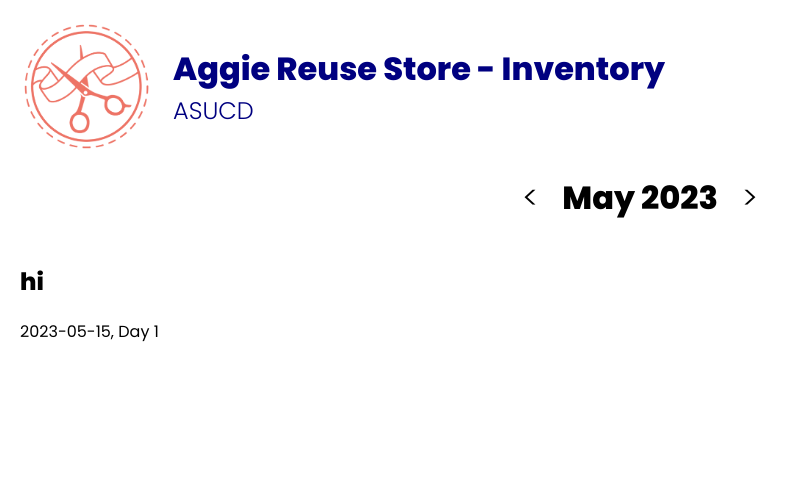
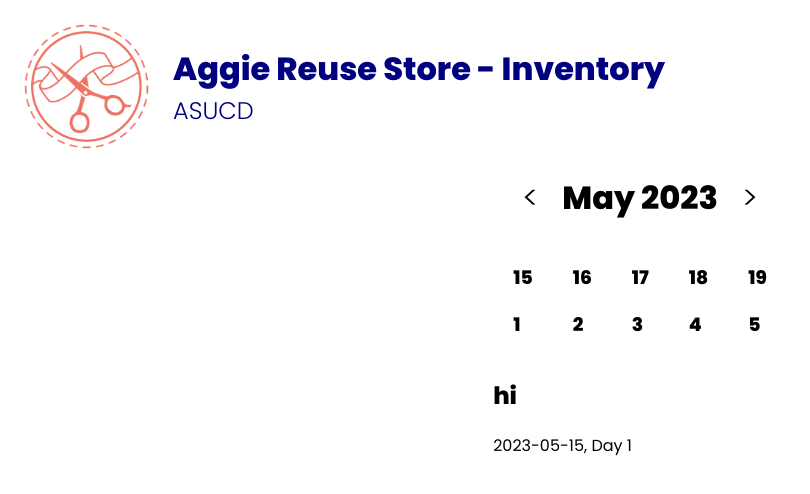
Before and after one commit to maggiemah/aggie-reuse, a React (Create React App) app in the folder frontend/: page / in a window 1280 px wide. Shown: the top 494 px of the page, without its empty margins (0-810 px from the left). Built offline with nearby package versions, Linux system fonts and the light colour scheme; no server answers; the HTML template or start-up script is replaced by a standard one.

Commit message:
begin date columns in calendar

```diff
--- /dev/null
+++ b/frontend/src/components/calendar/week_range/DateColumn.js
@@ -0,0 +1,12 @@
+import React from 'react';
+import './DateColumn.css';
+
+const DateColumn = ({fullDate}) => {
+	return (
+		<div className='date-container'>
+			<h3>{fullDate.getDate()}</h3>
+			<h3>{fullDate.getDay()}</h3>
+        </div>
+	)
+}
+export default DateColumn;
--- /dev/null
+++ b/frontend/src/components/calendar/week_range/WeekRange.css
@@ -0,0 +1,8 @@
+.week-range {
+	display: flex;
+	flex-direction: row;
+}
+
+.date-column {
+	padding: 0 20px;
+}
--- a/frontend/src/components/calendar/week_range/WeekRange.js
+++ b/frontend/src/components/calendar/week_range/WeekRange.js
@@ -1,14 +1,25 @@
 import React from 'react';
+import DateColumn from './DateColumn';
 import './WeekRange.css';
 
-const WeekRange = () => {
-    const days = ["Mon", "Tue", "Wed", "Thu", "Fri"];
+// pass in the sunday Date object
+const WeekRange = ({ startDate }) => {
+	const arr = []
+	for (let i = 0; i < 5; i++) {
+		let newDate = new Date();
+		newDate.setDate(startDate.getDate() + i);
+		console.log(newDate);
+		arr.push(
+			<div className='date-column'>
+				<DateColumn fullDate={newDate} />
+			</div>
+		);
+	}
+
 	return (
-		<div>
-            for (let i = 0; i < 5; i++) {
-                <></>
-            }
-        </div>
+		<div className='week-range'>
+			{arr}
+		</div>
 	)
 }
 export default WeekRange;
--- /dev/null
+++ b/frontend/src/pages/CalendarView.css
@@ -0,0 +1,6 @@
+.calendar-view {
+	display: flex;
+	flex-direction: column;
+	flex-wrap: wrap;
+	align-content: center;
+}
--- a/frontend/src/pages/CalendarView.js
+++ b/frontend/src/pages/CalendarView.js
@@ -1,6 +1,8 @@
 import { useCallback, useEffect, useRef, useState } from "react";
 import Header from "../components/header/Header";
 import Month from "../components/calendar/month/Month"
+import WeekRange from "../components/calendar/week_range/WeekRange"
+import "./CalendarView.css"
 
 const CalendarView = () => {
 	const [inventory, setInventory] = useState(null); // array of inventory data for specified dates
@@ -21,9 +23,11 @@
 	})
 
 	useEffect(() => {
-		const fetchInventory = async (_dates) => {
-			// const response = await fetch(`http://localhost:4000/api/inventory/${_dates}`);
-			// const json = await response.json();
+		const fetchInventory = async (_date) => {
+			const month = _date.getMonth() + 1;
+			const date = _date.getDate();
+			const response = await fetch(`http://localhost:3000//getitems/${month}%2F${date}_Items`);
+			const json = await response.json();
 
 			const dummyData = [{
 				id: 1,
@@ -39,14 +43,16 @@
 				supplier: "N/A"
 			}];
 
-			// if(response.ok) {
-			// 	setInventory(json);
-			// } else {
+			if(response.ok) {
+				setInventory(json);
+			} else {
 			setInventory(dummyData);
-			console.log(dummyData);
-			// }
+			console.log(inventory);
+			console.log("heelo");
+			}
 		}
-		fetchInventory('05_15_2023-05_19_2023');
+		fetchInventory(new Date());
+	// eslint-disable-next-line react-hooks/exhaustive-deps
 	}, []);
 
 	let newDate = new Date();
@@ -56,7 +62,7 @@
 	// let year = newDate.getFullYear();
 
 	let firstDate = new Date();
-	firstDate.setDate(newDate.getDate() - 5);
+	firstDate.setDate(newDate.getDate() - newDate.getDay() + 1);
 
 	let day = firstDate.getDay();
 	let date = firstDate.getDate();
@@ -68,11 +74,11 @@
 
 	return (
 		<><Header />
-		<Month month_value={month} year={year}/>
 		<div className="calendar-view">
+			<Month month_value={month} year={year}/>
+			<WeekRange startDate={firstDate}/>
 			<h2>hi</h2>
 			<>{year}-{month < 10 ? `0${month}` : ` ${month}`}-{date}, Day {day}</>
-
 		</div></>
 	)
 }
```
Also changed, not shown: frontend/src/components/calendar/month/Month.js (line endings or trailing spaces), frontend/src/components/calendar/week_range/DateColumn.css (added), 1 other file (tests, documents, lock files or other folders).
